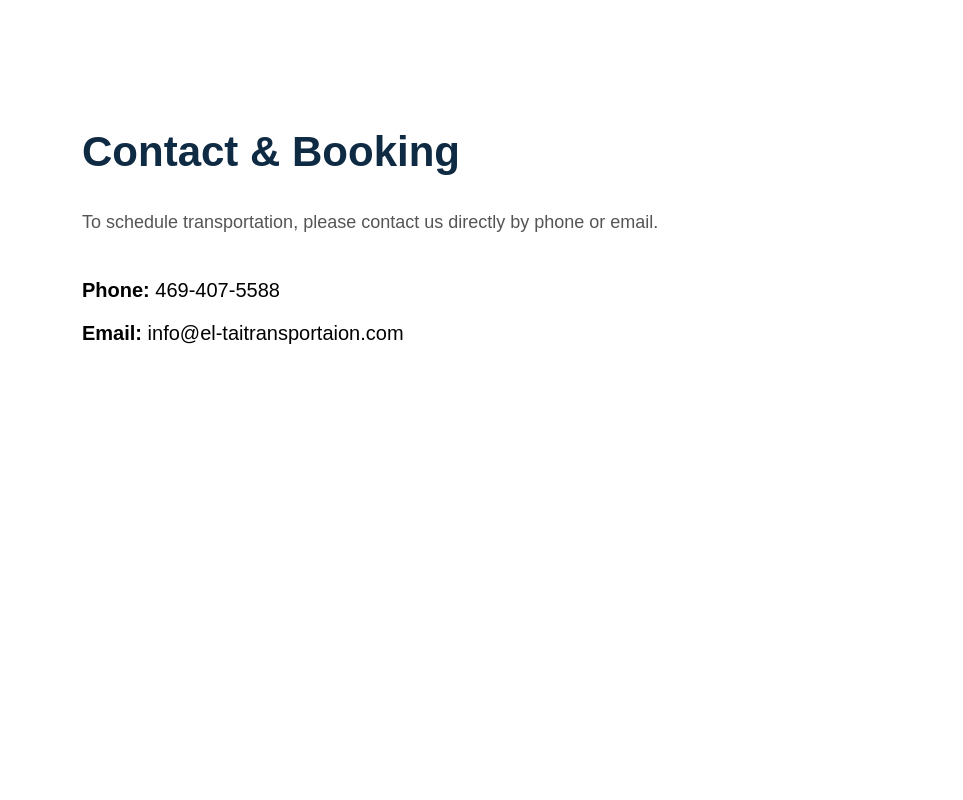
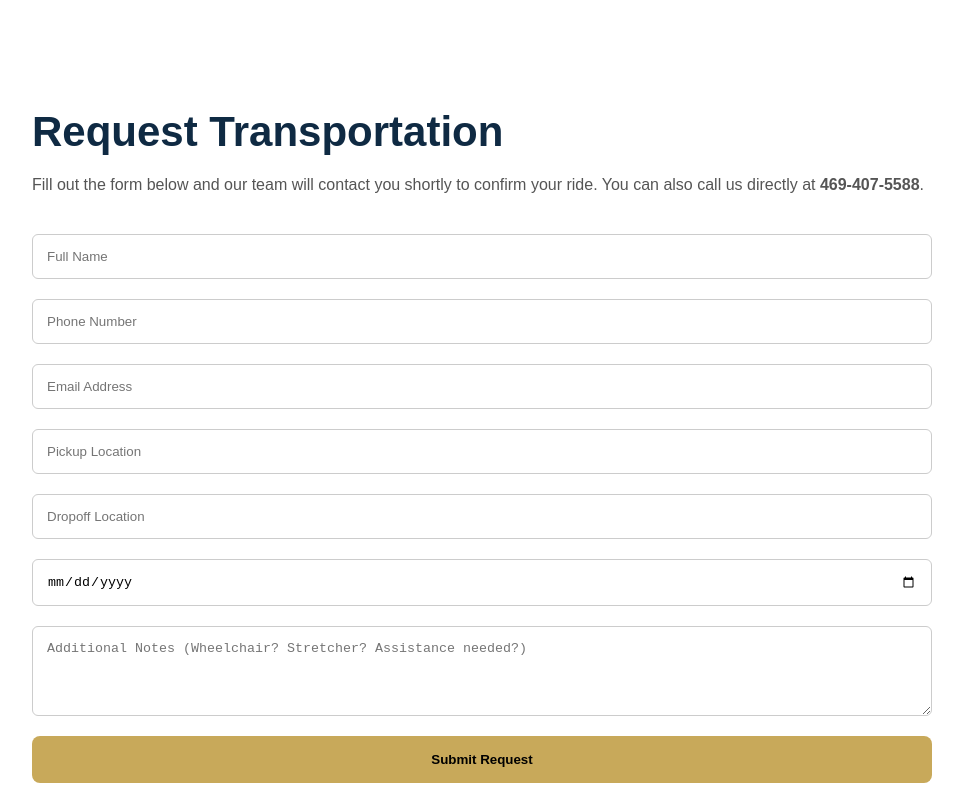
Before and after one commit to WillieKM/el-tai-nemt-v2, a Next.js app: page /contact in a window 1280 px wide. Shown: the top 800 px of the page, without its empty margins (158-1121 px from the left). Built offline with nearby package versions, Linux system fonts and the light colour scheme.

Commit message:
Update page.tsx

```diff
--- a/app/contact/page.tsx
+++ b/app/contact/page.tsx
@@ -1,18 +1,96 @@
-export default function Contact() {
+export default function ContactPage() {
   return (
-    <main style={{ fontFamily: "Arial, sans-serif", padding: "100px 20px", maxWidth: "800px", margin: "0 auto" }}>
+    <main style={{ padding: "80px 20px", maxWidth: "900px", margin: "0 auto" }}>
 
-      <h1 style={{ fontSize: "42px", color: "#0F2A43", marginBottom: "30px" }}>
-        Contact & Booking
+      <h1 style={{ fontSize: "42px", color: "#0F2A43", marginBottom: "20px" }}>
+        Request Transportation
       </h1>
 
-      <p style={{ fontSize: "18px", lineHeight: 1.8, color: "#555" }}>
-        To schedule transportation, please contact us directly by phone or email.
+      <p style={{ marginBottom: "40px", color: "#555" }}>
+        Fill out the form below and our team will contact you shortly to confirm your ride.
+        You can also call us directly at <strong>469-407-5588</strong>.
       </p>
 
-      <div style={{ marginTop: "40px", fontSize: "20px" }}>
-        <p><strong>Phone:</strong> 469-407-5588</p>
-        <p><strong>Email:</strong> info@el-taitransportaion.com</p>
+      <form
+        action="https://formspree.io/f/YOUR_FORM_ID"
+        method="POST"
+        style={{
+          display: "grid",
+          gap: "20px"
+        }}
+      >
+        <input
+          type="text"
+          name="name"
+          placeholder="Full Name"
+          required
+          style={{ padding: "14px", borderRadius: "6px", border: "1px solid #ccc" }}
+        />
+
+        <input
+          type="tel"
+          name="phone"
+          placeholder="Phone Number"
+          required
+          style={{ padding: "14px", borderRadius: "6px", border: "1px solid #ccc" }}
+        />
+
+        <input
+          type="email"
+          name="email"
+          placeholder="Email Address"
+          style={{ padding: "14px", borderRadius: "6px", border: "1px solid #ccc" }}
+        />
+
+        <input
+          type="text"
+          name="pickup"
+          placeholder="Pickup Location"
+          required
+          style={{ padding: "14px", borderRadius: "6px", border: "1px solid #ccc" }}
+        />
+
+        <input
+          type="text"
+          name="dropoff"
+          placeholder="Dropoff Location"
+          required
+          style={{ padding: "14px", borderRadius: "6px", border: "1px solid #ccc" }}
+        />
+
+        <input
+          type="date"
+          name="date"
+          required
+          style={{ padding: "14px", borderRadius: "6px", border: "1px solid #ccc" }}
+        />
+
+        <textarea
+          name="notes"
+          placeholder="Additional Notes (Wheelchair? Stretcher? Assistance needed?)"
+          rows={4}
+          style={{ padding: "14px", borderRadius: "6px", border: "1px solid #ccc" }}
+        />
+
+        <button
+          type="submit"
+          style={{
+            background: "#C8A95A",
+            padding: "16px",
+            borderRadius: "8px",
+            border: "none",
+            fontWeight: 600,
+            cursor: "pointer"
+          }}
+        >
+          Submit Request
+        </button>
+      </form>
+
+      <div style={{ marginTop: "50px", color: "#555" }}>
+        <p>Email: info@el-taitransportaion.com</p>
+        <p>Phone: 469-407-5588</p>
+        <p>Serving areas north of Seattle.</p>
       </div>
 
     </main>
```
